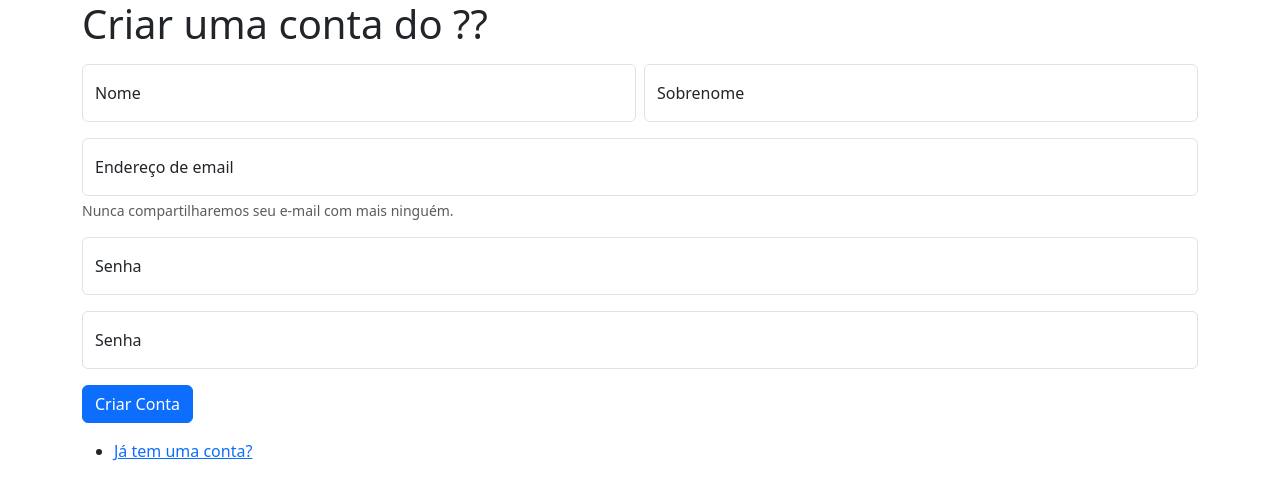
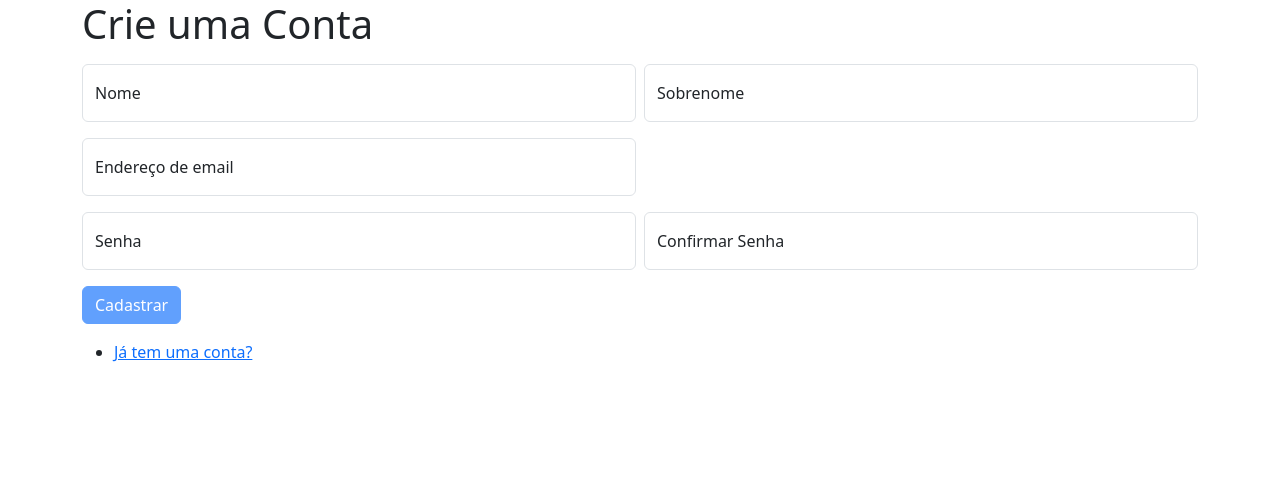
Before and after one commit to jcmljunior/account_manager_client, a Nuxt app: page /signup in a window 1280 px wide. Shown: the top 500 px of the page. Built offline with nearby package versions, Linux system fonts and the light colour scheme.

Commit message:
Refatoração no sistema de avaliação de formulários.

```diff
--- a/features/account/stores/signupStore.ts
+++ b/features/account/stores/signupStore.ts
@@ -1,59 +1,98 @@
 import { reactive } from "vue";
-import { isRequired, isValidEmail, hasMinLength, isEqual } from "~/features/validations/composables/formValidation";
+import { isRequired, hasMinLength, isEqual, isValidEmail } from "~/features/validations/composables/formValidation";
+import { IS_REQUIRED_MESSAGE, INVALID_EMAIL_MESSAGE, MIN_LENGTH_MESSAGE, EQUAL_PASSWORD_MESSAGE } from "~/features/validations/config/formMessages";
 
-const useSignUpStore = () => reactive({
-    firstName: "",
-    lastName: "",
-    email: "",
-    password: "",
-    confirmPassword: "",
-    errors: {} as Record<string, string>,
-    validations: {
-        firstName: [isRequired, hasMinLength(3)],
-        lastName: [isRequired, hasMinLength(3)],
-        email: [isRequired, isValidEmail],
-        password: [
-            isRequired,
-            // Declare a função responsável pela avaliação como primeiro parametro.
-            // Informe os estados a serem avaliados.
-            [isEqual, "confirmPassword"],
-        ],
-        confirmPassword: [
-            isRequired,
-            [isEqual, "password"],
-        ],
-    },
+declare type RuleItem = (value: any) => boolean;
 
-    validateField(fieldName: keyof typeof useSignUpStore) {
-        const value = this[fieldName] as string;
-        const rules: any = this.validations[fieldName];
+interface FormField {
+    value: string;
+    test: boolean;
+    rules: RuleItem[];
+    messages?: string[];
+}
+interface SignUpStore {
+    success: boolean,
+    errors: Partial<Record<string, string>>;
+    firstName: FormField;
+    lastName: FormField;
+    email: FormField;
+    password: FormField;
+    confirmPassword: FormField;
+}
 
-        for (const rule of rules) {
-            if (typeof rule === "function") {
-                const error = rule(value);
-                if (error) return error;
-            } else if (Array.isArray(rule) && typeof rule[0] === "function") {
-                const error = rule[0]()(value, ...rule.slice(1).map((r) => this[r as keyof typeof useSignUpStore]));
-                if (error) return error;
-            }
-        }
+const useSignUpStore = () => {
+    const state: any = reactive<SignUpStore>({
+        success: false,
+        errors: {},
+        firstName: {
+            value: "",
+            test: false,
+            rules: [
+                isRequired,
+                hasMinLength(3),
+            ],
+            messages: [
+                IS_REQUIRED_MESSAGE,
+                MIN_LENGTH_MESSAGE.replace("%s", "3")
+            ],
+        },
+        lastName: {
+            value: "",
+            test: false,
+            rules: [
+                isRequired,
+                hasMinLength(3),
+            ],
+            messages: [
+                IS_REQUIRED_MESSAGE,
+                MIN_LENGTH_MESSAGE.replace("%s", "3")
+            ],
+        },
+        email: {
+            value: "",
+            test: false,
+            rules: [
+                isRequired,
+                isValidEmail,
+            ],
+            messages: [
+                IS_REQUIRED_MESSAGE,
+                INVALID_EMAIL_MESSAGE
+            ],
+        },
+        password: {
+            value: "",
+            test: false,
+            rules: [
+                isRequired,
+                hasMinLength(6),
+            ],
+            messages: [
+                IS_REQUIRED_MESSAGE,
+                MIN_LENGTH_MESSAGE.replace("%s", "6")
+            ],
+        },
+        confirmPassword: {
+            value: "",
+            test: false,
+            rules: [
+                isRequired,
+                hasMinLength(6),
+                isEqual<string>(() => [state.password.value, state.confirmPassword.value]),
+            ],
+            messages: [
+                IS_REQUIRED_MESSAGE,
+                MIN_LENGTH_MESSAGE.replace("%s", "6"),
+                EQUAL_PASSWORD_MESSAGE
+            ],
+        },
+    });
 
-        return "";
-    },
+    return state;
+};
 
-    validateForm() {
-        for (const field in this.validations) {
-            const fieldName = field as keyof typeof useSignUpStore;
-            const errorMessage = this.validateField(fieldName);
-
-            if (errorMessage) {
-                this.errors[fieldName] = errorMessage;
-                continue;
-            }
-
-            delete this.errors[fieldName];
-        }
-    },
-});
-
-export default useSignUpStore;
+export {
+    type FormField,
+    type SignUpStore,
+    useSignUpStore as default,
+};
--- /dev/null
+++ b/features/validations/config/formMessages.ts
@@ -0,0 +1,13 @@
+const IS_REQUIRED_MESSAGE = "Este campo precisa ser preenchido.";
+const MIN_LENGTH_MESSAGE = "Este campo precisa ter pelo menos %s caracteres.";
+const MAX_LENGTH_MESSAGE = "Este campo precisa ter no máximo %s caracteres.";
+const INVALID_EMAIL_MESSAGE = "Informe um endereço de email valido.";
+const EQUAL_PASSWORD_MESSAGE = "As senhas precisam ser iguais.";
+
+export {
+    IS_REQUIRED_MESSAGE,
+    MIN_LENGTH_MESSAGE,
+    MAX_LENGTH_MESSAGE,
+    INVALID_EMAIL_MESSAGE,
+    EQUAL_PASSWORD_MESSAGE
+}
--- a/pages/signup.vue
+++ b/pages/signup.vue
@@ -1,67 +1,129 @@
 <script lang="ts" setup>
 import useSignUpStore from "~/features/account/stores/signupStore";
+import { validateForm, ValidationMode, validateField } from "~/features/validations/composables/formValidation";
 
-const signUpStore = useSignUpStore();
+const signUpStore: any = useSignUpStore();
+const fields: string[] = ["firstName", "lastName", "email", "password", "confirmPassword"];
+const validateFieldFirstName = () => validateField(fields[0], signUpStore, ValidationMode.ValidateFirst);
+const validateFieldLastName = () => validateField(fields[1], signUpStore, ValidationMode.ValidateFirst);
+const validateFieldEmail = () => validateField(fields[2], signUpStore, ValidationMode.ValidateFirst);
+const validateFieldPassword = () => validateField(fields[3], signUpStore, ValidationMode.ValidateFirst);
+const validateFieldConfirmPassword = () => validateField(fields[4], signUpStore, ValidationMode.ValidateFirst);
+const isValidForm = () => fields.every((field: string) => signUpStore[field].test);
+
+const handleKeyup = (event: any, dispatch: CallableFunction) => {
+    setTimeout(() => {
+        const nextElement = document.activeElement;
+
+        if (nextElement && nextElement.tagName === "INPUT" && event.key === "Tab") {
+            return;
+        }
+
+        dispatch();
+    }, 10);
+}
+
+const handleBlur = (event: any, dispatch: CallableFunction) => {
+    setTimeout(() => {
+        const nextElement = document.activeElement;
+
+        if (nextElement && nextElement.tagName === "INPUT" && event.key === "Tab") {
+            return;
+        }
+
+        dispatch();
+    }, 10);
+};
 const handleSubmit = async () => {
-    signUpStore.validateForm();
-
-    if(Object.keys(signUpStore.errors).length) return;
-    console.log('Formulário validado com sucesso.');
+    if (validateForm(fields, signUpStore, ValidationMode.ValidateFirst)) {
+        signUpStore.success = true;
+        console.log('O formulário foi preenchido corretamente.');
+    }
 }
 </script>
 
 <template>
     <div class="container">
-        <h1>Criar uma conta do ??</h1>
+        <h1>Crie uma Conta</h1>
+
         <form class="mb-3 mt-3" @submit.prevent="handleSubmit">
             <div class="row g-2">
                 <div class="col-md">
                     <div class="form-floating mb-3">
-                        <input type="text" class="form-control" name="firstName" id="firstName" placeholder="" v-model="signUpStore.firstName">
+                        <input type="text"
+                            :class="{ 'is-invalid': signUpStore.errors.firstName, 'is-valid': signUpStore.firstName.test }"
+                            class="form-control" name="firstName" id="firstName" placeholder=""
+                            v-model="signUpStore.firstName.value" autocomplete="firstName"
+                            @keyup="handleKeyup($event, validateFieldFirstName)"
+                            @blur="handleBlur($event, validateFieldFirstName)" />
                         <label for="firstName">Nome</label>
-                        <div class="form-text" v-if="signUpStore.errors.firstName">
-                            {{ signUpStore.errors.firstName.replace("%s", "Nome") }}
-                        </div>
+                        <div class="form-text text-danger" v-if="signUpStore.errors.firstName">{{
+                            signUpStore.errors.firstName }}</div>
+                    </div>
+                </div>
+
+                <div class="col-md">
+                    <div class="form-floating mb-3">
+                        <input type="text"
+                            :class="{ 'is-invalid': signUpStore.errors.lastName, 'is-valid': signUpStore.lastName.test }"
+                            class="form-control" name="lastName" id="lastName" placeholder=""
+                            v-model="signUpStore.lastName.value" autocomplete="lastName"
+                            @keyup="handleKeyup($event, validateFieldLastName)"
+                            @blur="handleBlur($event, validateFieldLastName)" />
+                        <label for=" firstName">Sobrenome</label>
+                        <div class="form-text text-danger" v-if="signUpStore.errors.lastName">{{
+                            signUpStore.errors.lastName }}</div>
+                    </div>
+                </div>
+            </div>
+
+            <div class="row g-2">
+                <div class="col-md">
+                    <div class="form-floating mb-3">
+                        <input type="text"
+                            :class="{ 'is-invalid': signUpStore.errors.email, 'is-valid': signUpStore.email.test }"
+                            class="form-control" name="email" id="email" placeholder=""
+                            v-model="signUpStore.email.value" autocomplete="email"
+                            @keyup="handleKeyup($event, validateFieldEmail)"
+                            @blur="handleBlur($event, validateFieldEmail)" />
+                        <label for=" email">Endereço de email</label>
+                        <div class="form-text text-danger" v-if="signUpStore.errors.email">{{
+                            signUpStore.errors.email }}</div>
+                    </div>
+                </div>
+                <div class="col-md"></div>
+            </div>
+
+            <div class="row g-2">
+                <div class="col-md">
+                    <div class="form-floating mb-3">
+                        <input type="password"
+                            :class="{ 'is-invalid': signUpStore.errors.password, 'is-valid': signUpStore.password.test }"
+                            class="form-control" name="password" id="password" placeholder=""
+                            v-model="signUpStore.password.value" autocomplete="password"
+                            @keyup="handleKeyup($event, validateFieldPassword)"
+                            @blur="handleBlur($event, validateFieldPassword)" />
+                        <label for=" password">Senha</label>
+                        <div class="form-text text-danger" v-if="signUpStore.errors.password">{{
+                            signUpStore.errors.password }}</div>
                     </div>
                 </div>
                 <div class="col-md">
                     <div class="form-floating mb-3">
-                        <input type="text" class="form-control" name="lastName" id="lastName" placeholder="" v-model="signUpStore.lastName">
-                        <label for="lastName">Sobrenome</label>
-                        <div class="form-text" v-if="signUpStore.errors.lastName">
-                            {{ signUpStore.errors.lastName.replace("%s", "Sobrenome") }}
-                        </div>
+                        <input type="password"
+                            :class="{ 'is-invalid': signUpStore.errors.confirmPassword, 'is-valid': signUpStore.confirmPassword.test }"
+                            class="form-control" name="confirmPassword" id="confirmPassword" placeholder=""
+                            v-model="signUpStore.confirmPassword.value" autocomplete="confirmPassword"
+                            @keyup="handleKeyup($event, validateFieldConfirmPassword)"
+                            @blur="handleBlur($event, () => {validateFieldConfirmPassword(), isValidForm()})" />
+                        <label for=" confirmPassword">Confirmar Senha</label>
+                        <div class="form-text text-danger" v-if="signUpStore.errors.confirmPassword">{{
+                            signUpStore.errors.confirmPassword }}</div>
                     </div>
                 </div>
             </div>
 
-            <div class="form-floating mb-3">
-                <input type="email" class="form-control" name="email" id="email" placeholder="" v-model="signUpStore.email">
-                <label for="email">Endereço de email</label>
-                <div class="form-text">Nunca compartilharemos seu e-mail com mais ninguém.</div>
-                <div class="form-text" v-if="signUpStore.errors.email">
-                    {{ signUpStore.errors.email.replace("%s", "E-mail") }}
-                </div>
-            </div>
-
-            <div class="form-floating mb-3">
-                <input type="password" class="form-control" name="password" id="password" placeholder="" v-model="signUpStore.password">
-                <label for="password">Senha</label>
-                <div class="form-text" v-if="signUpStore.errors.password">
-                    {{ signUpStore.errors.password.replace("%s", "Senha") }}
-                </div>
-            </div>
-
-            <div class="form-floating mb-3">
-                <input type="password" class="form-control" name="confirmPassword" id="confirmPassword" placeholder="" v-model="signUpStore.confirmPassword">
-                <label for="confirmPassword">Senha</label>
-                <div class="form-text" v-if="signUpStore.errors.confirmPassword">
-                    {{ signUpStore.errors.confirmPassword.replace("%s", "Senha") }}
-                </div>
-            </div>
-
-
-            <button type="submit" class="btn btn-primary">Criar Conta</button>
+            <button type="submit" class="btn btn-primary" :disabled="!isValidForm()">Cadastrar</button />
         </form>
 
         <ul>
@@ -69,5 +131,10 @@ const handleSubmit = async () => {
                 <NuxtLink to="/signin">Já tem uma conta?</NuxtLink>
             </li>
         </ul>
+
+        <div class="alert alert-success" role="alert" v-if="signUpStore.success">
+            <h4 class="alert-heading">Sucesso!</h4>
+            <p>Seu cadastro foi realizado com sucesso.</p>
+        </div>
     </div>
 </template>
```
Also changed, not shown: features/validations/composables/formMessage.ts (added, +32 -0 lines), features/validations/composables/formValidation.ts (+86 -56 lines).
